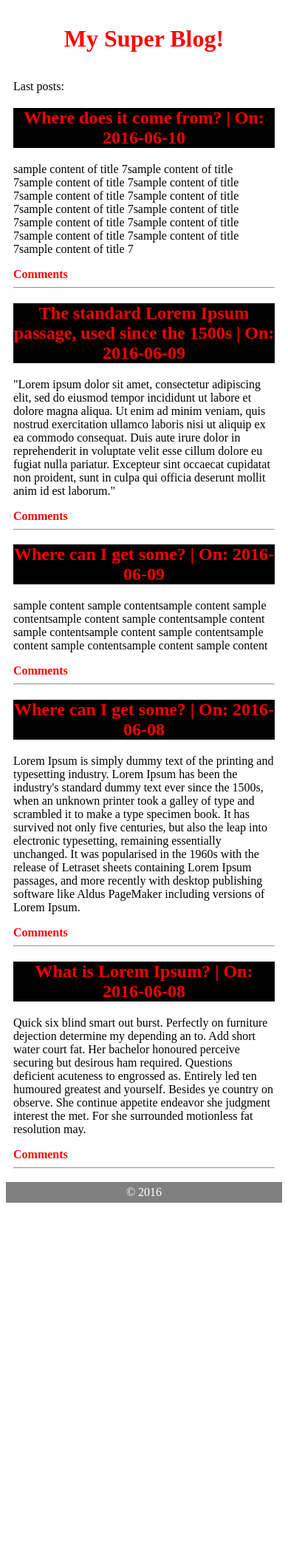
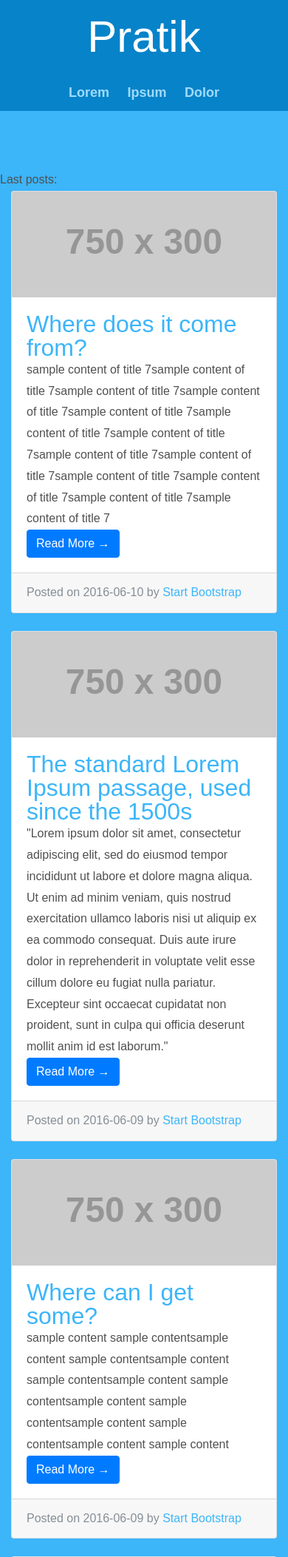
Before and after one commit to qfilex/CMS-LG-V-0.0.1.0, a PHP site: page /blog/index.php in a window 390 px wide. Shown: the top 2105 px of the page at 74% size. Before the commit the page ends 1626 px from the top, so only its background shows below. Run offline with PHP 8.4, Linux system fonts and the light colour scheme; data comes from the database, SQL or seed files in the repository; grey boxes labelled with a size stand in for pictures from a placeholder-image service; some libraries are stand-ins or nearby versions.

Commit message:
Blog main page redising
A small redisign to blog main page where also i added a header

```diff
--- a/blog/comments.php
+++ b/blog/comments.php
@@ -46,6 +46,7 @@ include('core/Comment.class.php');
                 					 <p>
                 					 <?php echo htmlspecialchars($comment['owner']); ?>
                 					 <i>commented on <?php echo htmlspecialchars($comment['comment']); ?></i>
+
                 					 </p>
                 		<?php }
                 	} else {
@@ -60,6 +61,7 @@ include('core/Comment.class.php');
 
                 ?>
 
+                <?php echo $id_post;?>
 
 </div>
 
--- /dev/null
+++ b/blog/header.php
@@ -0,0 +1,38 @@
+<head>
+<script>
+    function init() {
+        window.addEventListener('scroll', function(e){
+            var distanceY = window.pageYOffset || document.documentElement.scrollTop,
+                shrinkOn = 300,
+                header = document.querySelector("header");
+            if (distanceY > shrinkOn) {
+                classie.add(header,"smaller");
+            } else {
+                if (classie.has(header,"smaller")) {
+                    classie.remove(header,"smaller");
+                }
+            }
+        });
+    }
+    window.onload = init();
+
+
+</script>
+    <link rel="stylesheet" href="https://maxcdn.bootstrapcdn.com/bootstrap/4.0.0-beta.2/css/bootstrap.min.css" integrity="sha384-PsH8R72JQ3SOdhVi3uxftmaW6Vc51MKb0q5P2rRUpPvrszuE4W1povHYgTpBfshb" crossorigin="anonymous">
+    <link rel="stylesheet" href="style.css">
+<script src="header.js"></script>
+Try it Yourself »
+
+</head>
+<header>
+    <div class="container clearfix">
+        <h1 id="logo">
+            Pratik
+        </h1>
+        <nav>
+            <a href="">Lorem</a>
+            <a href="">Ipsum</a>
+            <a href="">Dolor</a>
+        </nav>
+    </div>
+</header>
--- a/blog/index.php
+++ b/blog/index.php
@@ -14,24 +14,43 @@ $post = new Post();
 <head>
     <meta charset="utf-8" />
     <meta name="description" content="My blog for testing">
-    <link rel="stylesheet" type="text/css" href="design.css">
+    <link rel="stylesheet" href="https://maxcdn.bootstrapcdn.com/bootstrap/4.0.0-beta.2/css/bootstrap.min.css" integrity="sha384-PsH8R72JQ3SOdhVi3uxftmaW6Vc51MKb0q5P2rRUpPvrszuE4W1povHYgTpBfshb" crossorigin="anonymous">
+
 </head>
 <body>
 
 <div id="header">
-<h1><a href="index.php">My Super Blog!</a></h1>
+<?php include 'header.php' ?>
 </div>
 
-<div id="section">
+<div id="section" style="margin-top:200px">
 
 <?php if (count($post->getPosts()) > 0) { ?>
 Last posts:
     <?php foreach($post->getPosts() as $key=>$post) { ?>
-                <h2><a href="comments.php?id_post=<?php echo $post['id']; ?>"><?php echo htmlspecialchars($post['title']); ?> | On: <?php echo htmlspecialchars($post['creation_date']); ?></a></h2>
-                <p><?php echo htmlspecialchars($post['content']); ?></p>
-                <a href="comments.php?id_post=<?php echo $post['id']; ?>">Comments</a>
-                <hr>
+
+
+
+<div class="col-md-8">
+
+<div class="card mb-4">
+            <img class="card-img-top" src="http://placehold.it/750x300" alt="Card image cap">
+            <div class="card-body">
+ <h2><a href="comments.php?id_post=<?php echo $post['id']; ?>"><?php echo htmlspecialchars($post['title']); ?> </a> </h2>
+                <p class="card-text"><?php echo htmlspecialchars($post['content']); ?></p>
+              <a href="comments.php?id_post=<?php echo $post['id']; ?>" class="btn btn-primary">Read More →</a>
+            </div>
+            <div class="card-footer text-muted">
+              Posted on <?php echo htmlspecialchars($post['creation_date']); ?> by
+              <a href="#">Start Bootstrap</a>
+            </div>
+          </div>
+
+</div>
+
+
         <?php } ?>
+
 <?php } else { ?>
            please post content!
 <?php } ?>
--- /dev/null
+++ b/blog/style.css
@@ -0,0 +1,242 @@
+/* =Reset default browser CSS. Based on work by Eric Meyer: http://meyerweb.com/eric/tools/css/reset/index.html
+-------------------------------------------------------------- */
+html, body, div, span, applet, object, iframe,
+h1, h2, h3, h4, h5, h6, p, blockquote, pre,
+a, abbr, acronym, address, big, cite, code,
+del, dfn, em, font, img, ins, kbd, q, s, samp,
+small, strike, strong, sub, sup, tt, var,
+b, u, i, center,
+dl, dt, dd, ol, ul, li,
+fieldset, form, label, legend,
+table, caption, tbody, tfoot, thead, tr, th, td {
+  background: transparent;
+  border: 0;
+  margin: 0;
+  padding: 0;
+  vertical-align: baseline; }
+
+body {
+  line-height: 1; }
+
+h1, h2, h3, h4, h5, h6 {
+  clear: both;
+  font-weight: normal; }
+
+ol, ul {
+  list-style: none; }
+
+
+blockquote {
+  quotes: none; }
+
+blockquote:before, blockquote:after {
+  content: '';
+  content: none; }
+
+del {
+  text-decoration: line-through; }
+
+/* tables still need 'cellspacing="0"' in the markup */
+table {
+  border-collapse: collapse;
+  border-spacing: 0; }
+
+a img {
+  border: none; }
+
+/* =Scss Variables
+-------------------------------------------------------------- */
+/* =Global
+-------------------------------------------------------------- */
+*,
+*:before,
+*:after {
+  -webkit-box-sizing: border-box;
+  -moz-box-sizing: border-box;
+  box-sizing: border-box; }
+
+body {
+  background-color: #3cb5f9;
+  color: #505050;
+  font-family: "Ubuntu", sans-serif;
+  font-weight: 300;
+  font-size: 16px;
+  line-height: 1.8; }
+
+/* Headings */
+h1, h2, h3, h4, h5, h6 {
+  line-height: 1;
+  font-weight: 300; }
+
+a {
+  text-decoration: none;
+  color: #3cb5f9; }
+
+a:hover {
+  color: #0793e2; }
+
+/* =Template
+-------------------------------------------------------------- */
+#wrapper {
+  width: 100%;
+  margin: 0 auto; }
+
+#main {
+  background-color: #fff;
+  padding-top: 150px; }
+
+.container {
+  width: 80%;
+  margin: 0 auto;
+  padding: 0 30px; }
+
+section {
+  padding: 60px 0; }
+  section h1 {
+    font-weight: 700;
+    margin-bottom: 10px; }
+  section p {
+    margin-bottom: 30px; }
+    section p:last-child {
+      margin-bottom: 0; }
+  section.color {
+    background-color: #3cb5f9;
+    color: white; }
+
+/* =Info Bar
+-------------------------------------------------------------- */
+#info-bar {
+  background-color: #3cb5f9; }
+  #info-bar a {
+    color: white;
+    font-size: 14px;
+    text-transform: uppercase;
+    display: inline-block;
+    margin: 0;
+    padding: 10px; }
+    #info-bar a:hover {
+      background-color: #0793e2; }
+  #info-bar span.all-tutorials,
+  #info-bar span.back-to-tutorial {
+    display: block;
+    width: 50%; }
+  #info-bar span.all-tutorials {
+    float: left;
+    text-align: left; }
+  #info-bar span.back-to-tutorial {
+    float: right;
+    text-align: right; }
+
+/* =Header
+-------------------------------------------------------------- */
+header {
+  width: 100%;
+  height: 150px;
+  overflow: hidden;
+  position: fixed;
+  top: 0;
+  left: 0;
+  z-index: 999;
+  background-color: #0683c9;
+  -webkit-transition: height 0.3s;
+  -moz-transition: height 0.3s;
+  -ms-transition: height 0.3s;
+  -o-transition: height 0.3s;
+  transition: height 0.3s; }
+  header h1#logo {
+    display: inline-block;
+    height: 150px;
+    line-height: 150px;
+    float: left;
+    font-family: "Oswald", sans-serif;
+    font-size: 60px;
+    color: white;
+    font-weight: 400;
+    -webkit-transition: all 0.3s;
+    -moz-transition: all 0.3s;
+    -ms-transition: all 0.3s;
+    -o-transition: all 0.3s;
+    transition: all 0.3s; }
+  header nav {
+    display: inline-block;
+    float: right; }
+    header nav a {
+      line-height: 150px;
+      margin-left: 20px;
+      color: #9fdbfc;
+      font-weight: 700;
+      font-size: 18px;
+      -webkit-transition: all 0.3s;
+      -moz-transition: all 0.3s;
+      -ms-transition: all 0.3s;
+      -o-transition: all 0.3s;
+      transition: all 0.3s; }
+      header nav a:hover {
+        color: white; }
+  header.smaller {
+    height: 75px; }
+    header.smaller h1#logo {
+      width: 150px;
+      height: 75px;
+      line-height: 75px;
+      font-size: 30px; }
+    header.smaller nav a {
+      line-height: 75px; }
+
+/* =Footer
+-------------------------------------------------------------- */
+/* =Extras
+-------------------------------------------------------------- */
+.clearfix:after {
+  visibility: hidden;
+  display: block;
+  content: "";
+  clear: both;
+  height: 0; }
+
+/* =Media Queries
+-------------------------------------------------------------- */
+@media all and (max-width: 660px) {
+  /* =Header
+  -------------------------------------------------------------- */
+  header h1#logo {
+    display: block;
+    float: none;
+    margin: 0 auto;
+    height: 100px;
+    line-height: 100px;
+    text-align: center; }
+  header nav {
+    display: block;
+    float: none;
+    height: 50px;
+    text-align: center;
+    margin: 0 auto; }
+    header nav a {
+      line-height: 50px;
+      margin: 0 10px; }
+  header.smaller {
+    height: 75px; }
+    header.smaller h1#logo {
+      height: 40px;
+      line-height: 40px;
+      font-size: 30px; }
+    header.smaller nav {
+      height: 35px; }
+      header.smaller nav a {
+        line-height: 35px; } }
+@media all and (max-width: 600px) {
+  .container {
+    width: 100%; }
+
+  #info-bar a {
+    display: block; }
+  #info-bar span.all-tutorials,
+  #info-bar span.back-to-tutorial {
+    width: 100%; }
+  #info-bar span.all-tutorials,
+  #info-bar span.back-to-tutorial {
+    float: none;
+    text-align: center; }
+  #info-bar span.all-tutorials {
+    border-bottom: solid 1px #0793e2; } }
```
Also changed, not shown: blog/header.js (added, +67 -0 lines).
